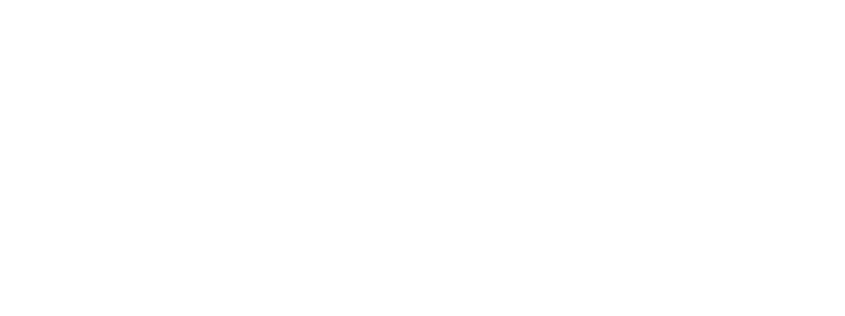
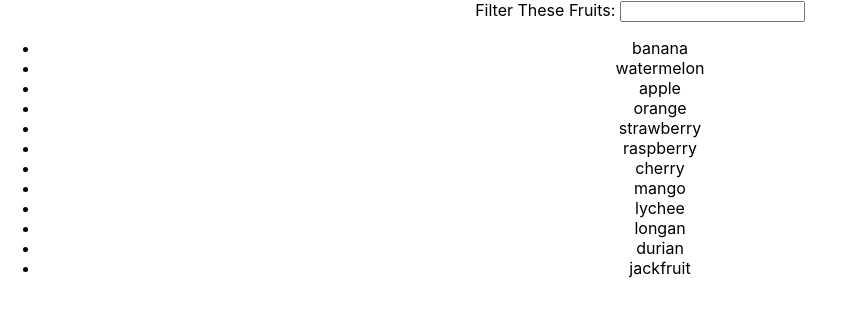
Before and after one commit to tuanhrex/fruit-filter, a React (Create React App) app: page / in a window 1280 px wide. Shown: the top 316 px of the page, without its empty margins (0-845 px from the left). Built offline with nearby package versions, Linux system fonts and the light colour scheme.

Commit message:
[App, FruitContainer, List] Complete

```diff
--- a/src/App.js
+++ b/src/App.js
@@ -1,10 +1,13 @@
 
 import './App.css';
+import FruitContainer from './components/FruitContainer'
+
 
 function App() {
+  const fruits = ['banana', 'watermelon', 'apple', 'orange', 'strawberry', 'raspberry', 'cherry', 'mango', 'lychee', 'longan', 'durian', 'jackfruit']
   return (
     <div className="App">
-
+      <FruitContainer fruits={fruits}/>
     </div>
   );
 }
--- a/src/components/FruitContainer.js
+++ b/src/components/FruitContainer.js
@@ -9,7 +9,7 @@
         super()
         this.state = {
             // initialize the fruit list to the full list passed into props
-            fruitsToDisplay: this.props.fruits,
+            fruitsToDisplay: props.fruits,
             // initialize the filter value to an empty string
             filterValue: '',
 
--- a/src/components/List.js
+++ b/src/components/List.js
@@ -10,7 +10,7 @@
 
     render() {
         const fruitItems = this.props.fruits.map ((eachFruit, index) => {
-            return <li>{eachFruit}</li>
+            return <li key={index}>{eachFruit}</li>
         })
 
 
```
Also changed, not shown: 1 other file (tests, documents, lock files or other folders).
